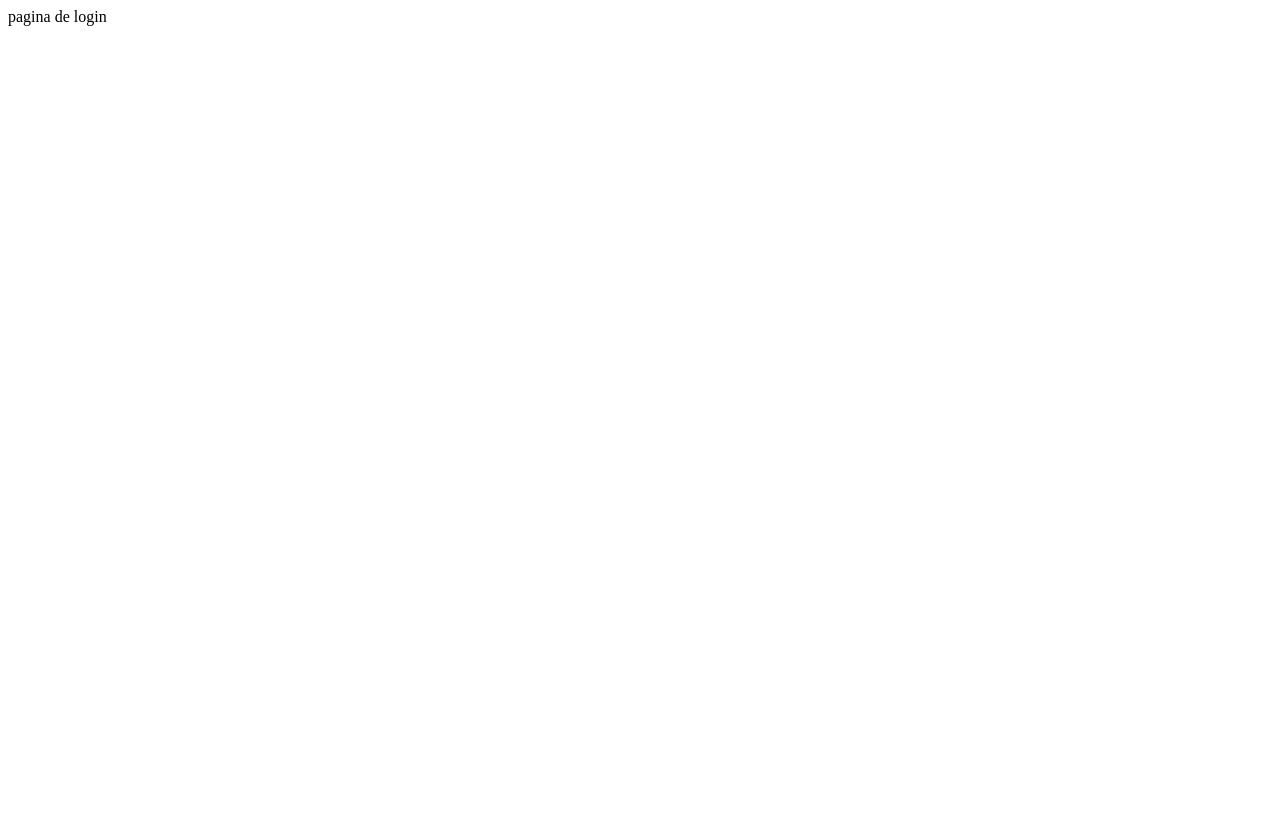
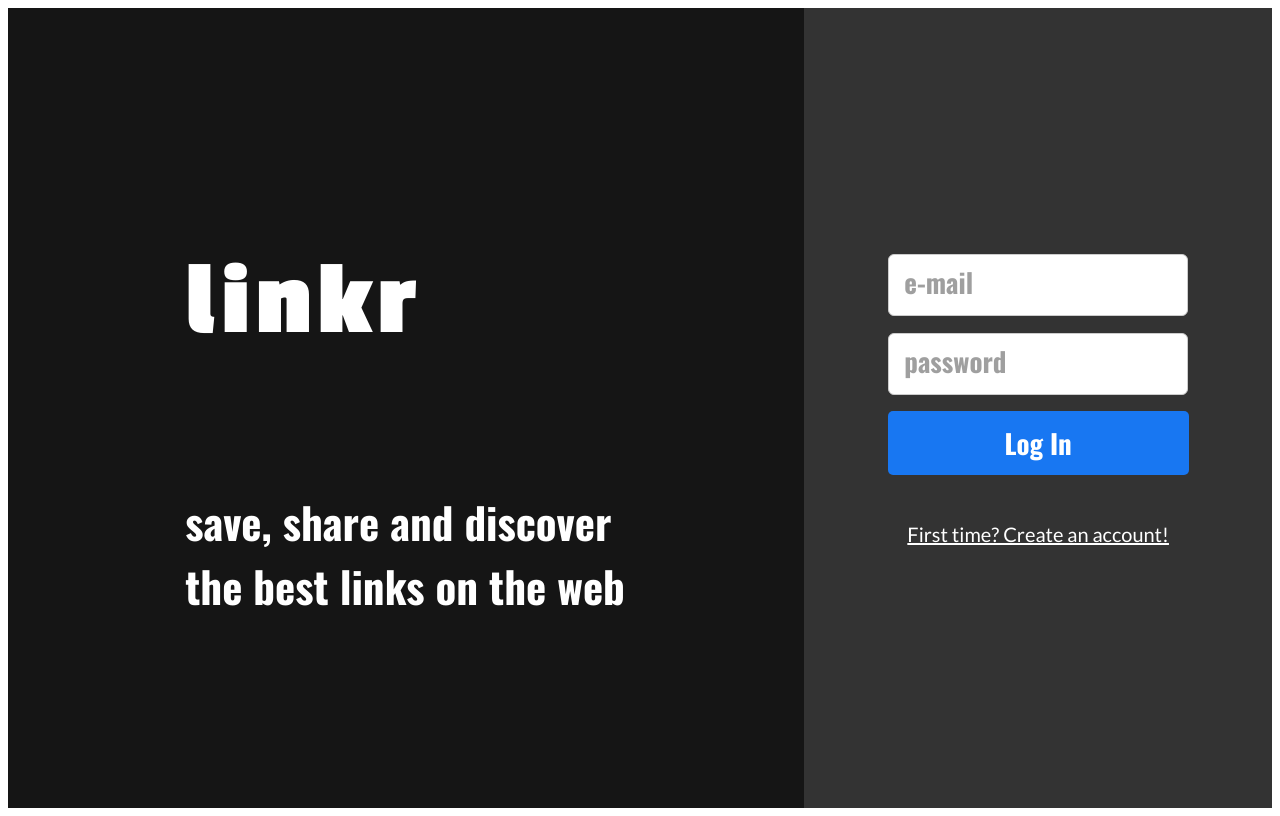
Before and after one commit to EricRafael-Dev/Linkr-Front, a React (Create React App) app: page / in a window 1280 px wide. Built offline with nearby package versions, Linux system fonts and the light colour scheme.

Commit message:
Version: SignIn

```diff
--- a/src/pages/signIn/SignInPage.js
+++ b/src/pages/signIn/SignInPage.js
@@ -1,9 +1,192 @@
+import axios from "axios";
+import { useEffect, useState } from "react";
+import { Link, useNavigate } from "react-router-dom";
+import styled from "styled-components";
+import GlobalStyle from "../../style/GlobalStyle.js";
 
-export default function SignInPage(){
 
-    return(
-        <>
-        pagina de login
-        </>
-    )
+export default function Login() {
+    const navigate = useNavigate();
+
+    const [email, setEmail] = useState("");
+    const [password, setPassword] = useState("");
+    const [enviado, setEnviado] = useState(false);
+
+    function sendInformations(e) {
+        e.preventDefault();
+
+        setEnviado(true);
+
+        const obj = {
+            email,
+            password,
+        };
+
+        axios.post(`${process.env.REACT_APP_API_URL}/sign-in`, obj)
+            .then((response) => {
+
+                localStorage.setItem("token", response.data.token);
+                localStorage.setItem("user", response.data.username);
+                localStorage.setItem("url", response.data.url);
+                localStorage.setItem("userid", response.data.id);
+                navigate("/timeline");
+
+            }).catch((erro) => {
+
+                setEnviado(false);
+                console.log(erro.response.data);
+                alert(erro.response.data.message || erro.response);
+
+            });
+    };
+
+    useEffect(() => {
+        if (localStorage.getItem("token")) navigate('/timeline');
+    }, [])
+
+    return (
+        <Container>
+            <Logo>
+                <h1>linkr</h1>
+                <p>save, share and discover the best links on the web</p>
+            </Logo>
+            <SingInContainer>
+                <GlobalStyle />
+
+                <form onSubmit={sendInformations}>
+                    <input data-test="email" placeholder="e-mail" type="email" id="email" value={email} onChange={(e) => setEmail(e.target.value)} required />
+                    <input data-test="password" placeholder="password" type="password" autoComplete="new-password" id="password" value={password} onChange={(e) => setPassword(e.target.value)} required />
+                    <button data-test="login-btn" type="submit" disabled={enviado}>Log In</button>
+                </form>
+
+                <Link to="/sign-up">
+                    <h2 data-test="sign-up-link">First time? Create an account!</h2>
+                </Link>
+            </SingInContainer>
+        </Container>
+    );
 }
+
+const SingInContainer = styled.section`
+  flex: 37;
+  display: flex;
+  flex-direction: column;
+  justify-content: center;
+  align-items: center;
+  background-color: #333333;
+
+  button {
+    width: calc(100% - 167px);
+  }
+
+  h2 {
+    font-family: Lato;
+    font-size: 20px;
+    font-weight: 400;
+    line-height: 24px;
+    letter-spacing: 0em;
+    color: #ffffff;
+  }
+
+  @media (max-width: 767px) {
+    width: 100%;
+    height: 100vh;
+    flex: 75;
+    display: flex;
+    flex-direction: column;
+    justify-content: flex-start;
+    align-items: center;
+    margin-top: 63px;
+
+    button {
+      width: calc(100% - 12.7%);
+    }
+
+    input {
+      width: calc(100% - 18%);
+    }
+
+    h2 {
+      font-family: Lato;
+      font-size: 17px;
+      font-weight: 400;
+      line-height: 20px;
+      letter-spacing: 0em;
+    }
+  }
+`;
+
+const Logo = styled.section`
+  flex: 63;
+  display: flex;
+  flex-direction: column;
+  justify-content: center;
+  align-items: center;
+  background-color: #151515;
+  height: 100vh;
+
+  h1 {
+    width: 442px;
+    height: 117px;
+    font-family: Passion One;
+    font-size: 106px;
+    font-weight: 700;
+    line-height: 117px;
+    letter-spacing: 0.05em;
+    text-align: left;
+    color: #ffffff;
+  }
+
+  p {
+    width: 442px;
+    height: 128px;
+    font-family: Oswald;
+    font-size: 43px;
+    font-weight: 700;
+    line-height: 64px;
+    letter-spacing: 0em;
+    text-align: left;
+    color: #ffffff;
+  }
+  @media (max-width: 767px) {
+    width: 100%;
+    height: 175px;
+    flex: 25;
+
+    p {
+      width: 237px;
+      height: 68px;
+      font-family: Oswald;
+      font-size: 23px;
+      font-weight: 700;
+      line-height: 34px;
+      letter-spacing: 0em;
+      text-align: center;
+    }
+
+    h1 {
+      width: 167px;
+      height: 84px;
+      font-family: Passion One;
+      font-size: 76px;
+      font-weight: 700;
+      line-height: 84px;
+      letter-spacing: 0.05em;
+      text-align: left;
+    }
+  }
+`;
+
+const Container = styled.div`
+  display: flex;
+  justify-content: center;
+  background-color: #333333;
+
+  @media (max-width: 767px) {
+    display: flex;
+    flex-direction: column;
+    justify-content: center;
+    align-items: center;
+    height: 100vh;
+  }
+`;
--- /dev/null
+++ b/src/style/GlobalStyle.js
@@ -0,0 +1,82 @@
+import { createGlobalStyle } from "styled-components";
+
+const GlobalStyle = createGlobalStyle`
+    * {
+        font-family: 'Oswald';
+        font-style: normal;
+        font-weight: 700;
+    }
+    button {
+        outline: none;
+        border: none;
+        border-radius: 5px;
+        background-color: #1877F2;
+        color: #FFFFFF;
+        cursor: pointer;
+        width: 100%;
+        padding: 12px;
+        font-family: Oswald;
+        font-size: 27px;
+        font-weight: 700;
+        line-height: 40px;
+        letter-spacing: 0em;
+
+    }
+
+    input {
+    font-size: 20px;
+    width: calc(100% - 200px);
+    border-radius: 6px;
+    outline: none;
+    border: 1px solid #ccc;
+    padding: 15px;
+    margin: 1px;
+}
+
+input:focus {
+    border: 2px solid #ffb6b6;
+    margin: 0;
+}
+
+input::placeholder {
+    font-family: Oswald;
+    font-size: 27px;
+    font-weight: 700;
+    line-height: 40px;
+    letter-spacing: 0em;
+    text-align: left;
+    color: #9F9F9F;
+
+    @media (max-width: 767px) {
+    font-family: Oswald;
+    font-size: 22px;
+    font-weight: 700;
+    line-height: 33px;
+    letter-spacing: 0em;
+
+  }
+}
+
+    form {
+        display: flex;
+        flex-direction: column;
+        justify-content: center;
+        align-items: center;
+        gap: 15px;
+        width: 100%;
+        border-radius: 5px;
+    }
+    a {
+        font-weight: 700;
+        font-size: 15px;
+        line-height: 18px;
+        color: white;
+        text-decoration: underline;
+        padding-top: 30px;
+    }
+    .disabled{
+        opacity: 0.6;
+    }
+`
+
+export default GlobalStyle
```
Also changed, not shown: 1 other file (tests, documents, lock files or other folders).
